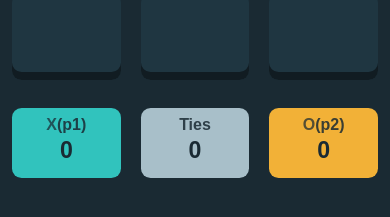
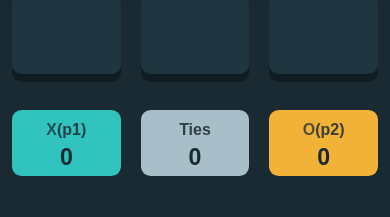
Before and after one commit to joao5142/tic-tac-toe-web-components, a website built with Vite: page index.html in a window 390 px wide. Both pictures are taken after a click on the element "NEW GAME (VS PLAYER)". Shown: the part 471-688 px from the top of the page. Built offline with nearby package versions, Linux system fonts and the light colour scheme.

Commit message:
refactor : ajustando estilos e responsividade

```diff
--- a/index.html
+++ b/index.html
@@ -87,18 +87,24 @@
             <card-component data-value="8"></card-component>
           </div>
           <div class="game-play__footer mt-2">
-            <button-component no-effect data-button-player1-points
-              ><span><span data-player1-mark>X</span>(p1)</span>
-              <h3 data-player1-points>0</h3></button-component
-            >
-            <button-component no-effect gray
-              ><span>Ties</span>
-              <h3 data-tie-points>0</h3></button-component
-            >
-            <button-component data-button-player2-points no-effect
-              ><span><span data-player2-mark>O</span>(p2)</span>
-              <h3 data-player2-points>0</h3></button-component
-            >
+            <button-component no-effect data-button-player1-points>
+              <div class="py-0 py-md-1">
+                <span><span data-player1-mark>X</span>(p1)</span>
+                <h3 class="mb-0" data-player1-points>0</h3>
+              </div>
+            </button-component>
+            <button-component no-effect gray>
+              <div class="py-0 py-md-1">
+                <span>Ties</span>
+                <h3 class="mb-0" data-tie-points>0</h3>
+              </div>
+            </button-component>
+            <button-component data-button-player2-points no-effect>
+              <div class="py-0 py-md-1">
+                <span><span data-player2-mark>O</span>(p2)</span>
+                <h3 class="mb-0" data-player2-points>0</h3>
+              </div>
+            </button-component>
           </div>
         </div>
       </div>
```
